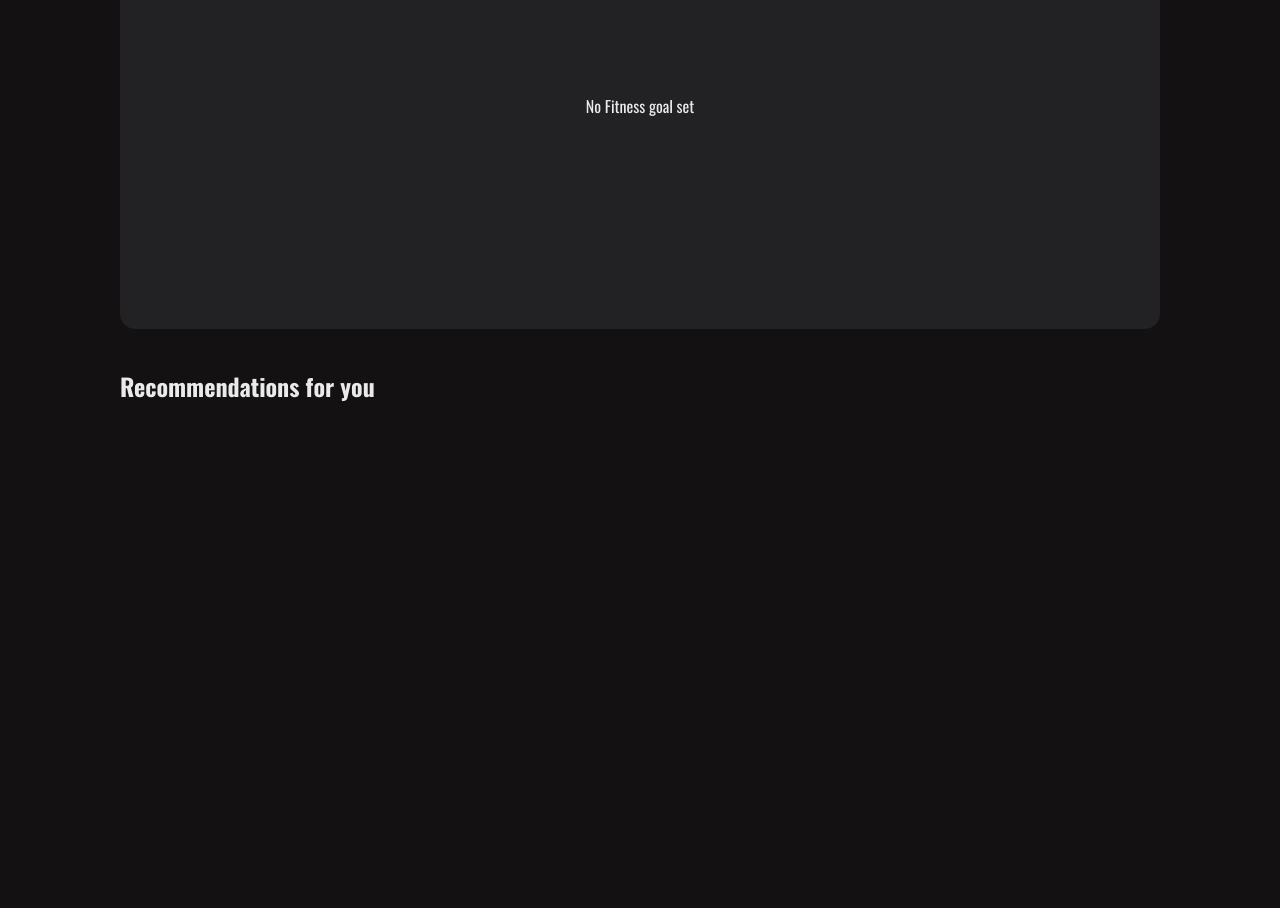
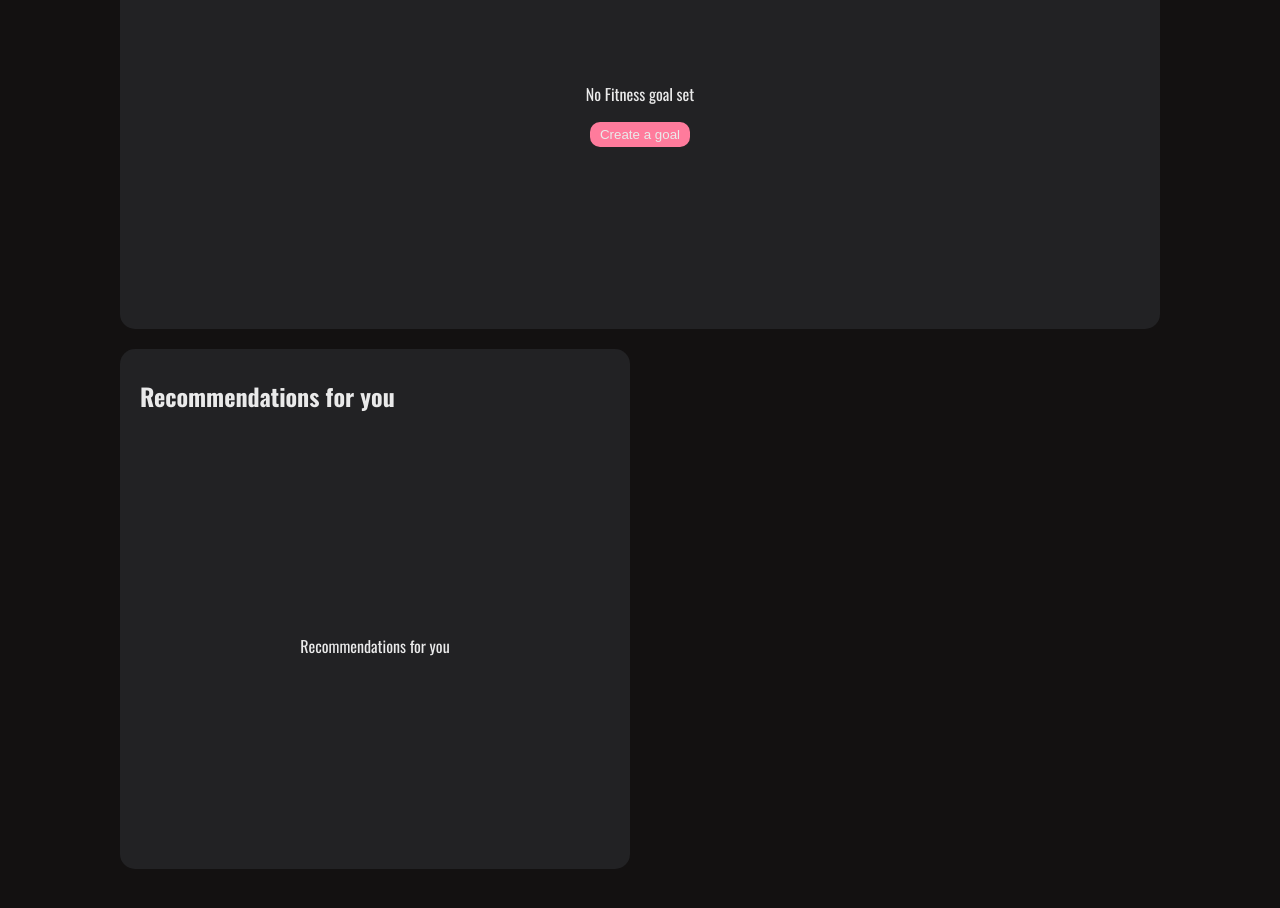
Before and after one commit to erik465/Nexus, a React (Create React App) app: page /dashboard in a window 1280 px wide. Shown: the part 960-1868 px from the top of the page. Before the commit the page ends 1434 px from the top, so only its background shows below. Built offline with nearby package versions, Linux system fonts and the light colour scheme.

Commit message:
Update Styling and Redo dahsboard

```diff
--- a/src/components/widgets/FitnessTracker/FitnessTracker.jsx
+++ b/src/components/widgets/FitnessTracker/FitnessTracker.jsx
@@ -1,5 +1,5 @@
 import React from "react";
-
+import CustomButton from "../../shared/CustomButton";
 import { Container, Tracking } from "./FitnessTracker.styled";
 
 const FitnessTracker = () => {
@@ -8,6 +8,7 @@ const FitnessTracker = () => {
       <h2>Fitness Tracker</h2>
       <Tracking>
         <p>No Fitness goal set</p>
+        <CustomButton>Create a goal</CustomButton>
       </Tracking>
     </Container>
   );
--- a/src/components/widgets/Recommendations/Recommendations.jsx
+++ b/src/components/widgets/Recommendations/Recommendations.jsx
@@ -1,12 +1,11 @@
 import React from "react";
-import styled from "styled-components";
-
-const Container = styled.div``;
+import { Container, Reccomendations } from "./Recommendations.styled";
 
 const Recommendations = () => {
   return (
     <Container>
       <h2>Recommendations for you</h2>
+      <Reccomendations>Recommendations for you</Reccomendations>
     </Container>
   );
 };
--- /dev/null
+++ b/src/components/widgets/Recommendations/Recommendations.styled.jsx
@@ -0,0 +1,19 @@
+import styled from "styled-components";
+
+export const Container = styled.div`
+  display: flex;
+  flex-direction: column;
+  min-height: 500px;
+  background-color: #222224;
+  color: #eaeaea;
+  padding: 10px 20px;
+  border-radius: 15px;
+`;
+
+export const Reccomendations = styled.div`
+  display: flex;
+  flex-direction: column;
+  justify-content: center;
+  align-items: center;
+  height: 100%;
+`;
```
